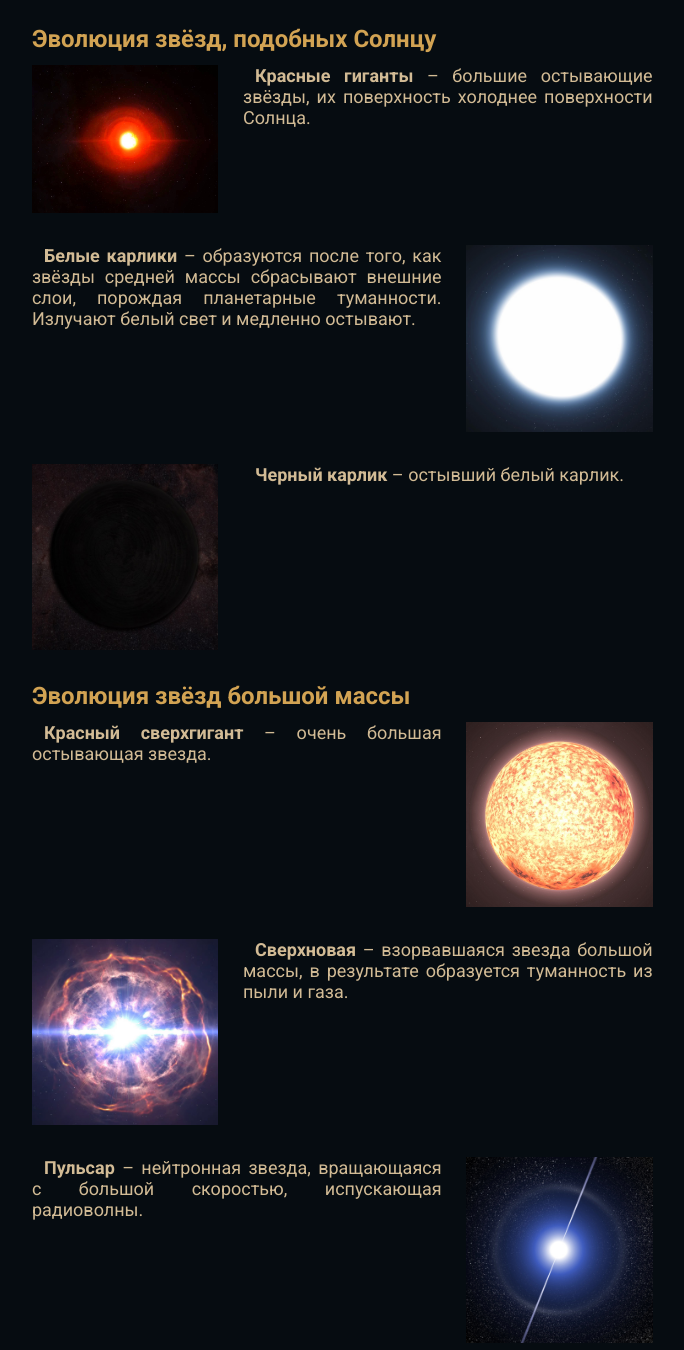
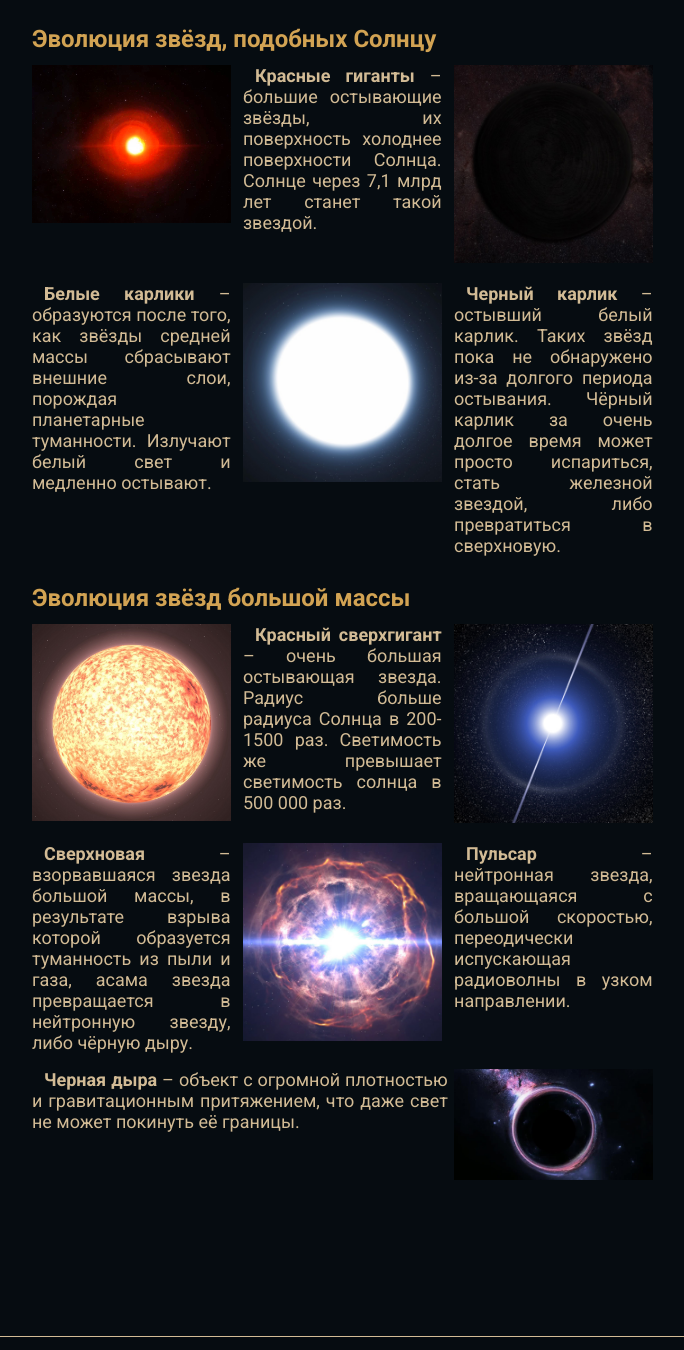
Before and after one commit to AAKVAS/starhack, a plain HTML site: page stars.html in a window 1280 px wide. Shown: the part 1270-2620 px from the top of the page, without its empty margins (300-984 px from the left). Drawn offline with Linux system fonts and the light colour scheme.

```diff
--- a/scripts/up_button.js
+++ b/scripts/up_button.js
@@ -1,5 +1,8 @@
 $(function () {
     $("#up_button").load("../html_components/up_button.html");
+});
+
+$(function () {
 
     $(window).scroll(function() {
 
--- a/stars.html
+++ b/stars.html
@@ -107,28 +107,27 @@
                                     <div class="text_header">
                                         Эволюция звёзд, подобных Солнцу
                                     </div>
-                                    <div class="flex_row_between mb_28_36 column_flex">
-                                        <div class="star_img br_3px">
+                                    <div class="column_flex"></div>
+                                    <div class="flex_row_between star_block_wrapper column_flex">
+                                        <div class="star_block br_3px">
                                             <img src="/src/images/universe/stars/stars/star_1.jpg" alt="">
                                         </div>
-                                        <div class="star_text text_with_justify_indent">
-                                            <b>Красные гиганты</b> – большие остывающие звёзды, их поверхность холоднее поверхности Солнца.
+                                        <div class="star_block text_with_justify_indent">
+                                            <b>Красные гиганты</b> – большие остывающие звёзды, их поверхность холоднее поверхности Солнца. Солнце через 7,1 млрд лет станет такой звездой.
+                                        </div>
+                                        <div class="star_block br_3px">
+                                            <img src="/src/images/universe/stars/stars/star_3.jpg" alt="">
                                         </div>
                                     </div>
-                                    <div class="flex_row_between mb_28_36 column_flex">
-                                        <div class="star_text text_with_justify_indent">
+                                    <div class="flex_row_between star_block_wrapper column_flex_reverse">
+                                        <div class="star_block text_with_justify_indent">
                                             <b>Белые карлики</b> – образуются после того, как звёзды средней массы сбрасывают внешние слои, порождая планетарные туманности. Излучают белый свет и медленно остывают.
                                         </div>
-                                        <div class="star_img br_3px">
+                                        <div class="star_block br_3px">
                                             <img src="/src/images/universe/stars/stars/star_2.jpg" alt="">
                                         </div>
-                                    </div>
-                                    <div class="flex_row_between mb_28_36 column_flex">
-                                        <div class="star_img br_3px">
-                                            <img src="/src/images/universe/stars/stars/star_3.jpg" alt="">
-                                        </div>
-                                        <div class="star_text text_with_justify_indent">
-                                            <b>Черный карлик</b> – остывший белый карлик.
+                                        <div class="star_block text_with_justify_indent">
+                                            <b>Черный карлик</b> – остывший белый карлик. Таких звёзд пока не обнаружено из-за долгого периода остывания. Чёрный карлик за очень долгое время может просто испариться, стать железной звездой, либо превратиться в сверхновую.
                                         </div>
                                     </div>
                                 </div>
@@ -137,36 +136,34 @@
                                     <div class="text_header">
                                         Эволюция звёзд большой массы
                                     </div>
-                                    <div class="flex_row_between mb_28_36 column_flex">
-                                        <div class="star_text text_with_justify_indent">
-                                            <b>Красный сверхгигант</b> – очень большая остывающая звезда.
-                                        </div>
-                                        <div class="star_img br_3px">
+                                    <div class="flex_row_between star_block_wrapper column_flex">
+                                        <div class="star_block br_3px">
                                             <img src="/src/images/universe/stars/stars/star_4.jpg" alt="">
                                         </div>
+                                        <div class="star_block text_with_justify_indent">
+                                            <b>Красный сверхгигант</b> – очень большая остывающая звезда. Радиус больше радиуса Солнца в 200-1500 раз. Светимость же превышает светимость солнца в 500 000 раз.
+                                        </div>
+                                        <div class="star_block br_3px">
+                                            <img src="/src/images/universe/stars/stars/star_6.jpg" alt="">
+                                        </div>
                                     </div>
-                                    <div class="flex_row_between mb_28_36 column_flex">
-                                        <div class="star_img br_3px">
+                                    <div class="flex_row_between star_block_wrapper column_flex_reverse">
+                                        <div class="star_block text_with_justify_indent">
+                                            <b>Сверхновая</b> – взорвавшаяся звезда большой массы, в результате взрыва которой образуется туманность из пыли и газа, асама звезда превращается в нейтронную звезду, либо чёрную дыру.
+                                        </div>
+                                        <div class="star_block br_3px">
                                             <img src="/src/images/universe/stars/stars/star_5.jpg" alt="">
                                         </div>
-                                        <div class="star_text text_with_justify_indent">
-                                            <b>Сверхновая</b> – взорвавшаяся звезда большой массы, в результате образуется туманность из пыли и газа.
+                                        <div class="star_block text_with_justify_indent">
+                                            <b>Пульсар</b> – нейтронная звезда, вращающаяся с большой скоростью, переодически испускающая радиоволны в узком направлении.
                                         </div>
                                     </div>
                                     <div class="flex_row_between mb_28_36 column_flex">
                                         <div class="star_text text_with_justify_indent">
-                                            <b>Пульсар</b> – нейтронная звезда, вращающаяся с большой скоростью, испускающая радиоволны.
+                                            <b>Черная дыра</b> – объект с огромной плотностью и гравитационным притяжением, что даже свет не может покинуть её границы.
                                         </div>
                                         <div class="star_img br_3px">
-                                            <img src="/src/images/universe/stars/stars/star_6.jpg" alt="">
-                                        </div>
-                                    </div>
-                                    <div class="flex_row_between mb_28_36 column_flex">
-                                        <div class="star_img br_3px">
-                                            <img src="/src/images/universe/stars/stars/star_7.jpg" alt="">
-                                        </div>
-                                        <div class="star_text text_with_justify_indent">
-                                            <b>Черная дыра</b> – объект с огромной плотностью.
+                                            <img src="/src/images/universe/stars/stars/black_hole.jpg" alt="">
                                         </div>
                                     </div>
                                 </div>
@@ -183,12 +180,12 @@
     </div>
 
     <div id="included-footer"></div>
-<a href="#" id="up_button"></a>
-<script src="scripts/up_button.js"></script>
+    <a href="#" id="up_button"></a>
 
     <script src="scripts/jquery.js"></script>
     <script src="scripts/header.js"></script>
     <script src="scripts/menu.js"></script>
+    <script src="scripts/up_button.js"></script>
     <script src="scripts/footer.js"></script>
 </body>
 </html>
--- a/styles/404.css
+++ b/styles/404.css
@@ -36,6 +36,9 @@
 }
 
 @media screen and (min-width: 801px) {
+    .menu_content {
+        display: none;
+    }
     .error_text {
         font-size: 48px;
     }
--- a/styles/stars.css
+++ b/styles/stars.css
@@ -2,29 +2,48 @@
     width: 48%;
 }
 
-.star_img {
-    width: 30%;
+.star_block {
+    width: 32%;
 }
 
 .star_text {
-    width: 66%;
-}
-
-.star_text {
+    width: 67%;
     margin-bottom: 8px;
 }
 
+.star_img {
+    width: 32%;
+}
+
+.star_block img,
 .half_width_block img,
 .star_img img {
     width: 100%;
 }
 
 @media screen and (max-width: 800px) {
-    .half_width_block,
+    .star_block,
+    .star_text,
     .star_img,
-    .star_text
+    .half_width_block
     {
         width: 100%;
     }
 
+    .star_block_wrapper,
+    .star_block {
+        margin: 4px 0;
+    }
 }
+
+@media screen and (min-width: 801px) {
+    .star_block_wrapper {
+        margin-bottom: 16px;
+    }
+}
+
+@media screen and (min-width: 1900px) {
+    .star_block_wrapper {
+        margin-bottom: 24px;
+    }
+}
```
Also changed, not shown: 404.html (+7 -2 lines), comets.html (+2 -2 lines), galaxy.html (+1 -1 lines), index.html (+2 -2 lines), meteors.html (+2 -2 lines), research.html (+2 -2 lines), site_card.html (+4 -5 lines), solar_system.html (+2 -2 lines), solar_system_planets.html (+2 -2 lines), styles/site_card.css (+4 -4 lines), sun.html (+2 -2 lines), universe.html (+1 -1 lines), universe_life.html (+2 -2 lines), src/images/universe/stars/stars/black_hole.jpg (added), 1 more files.
